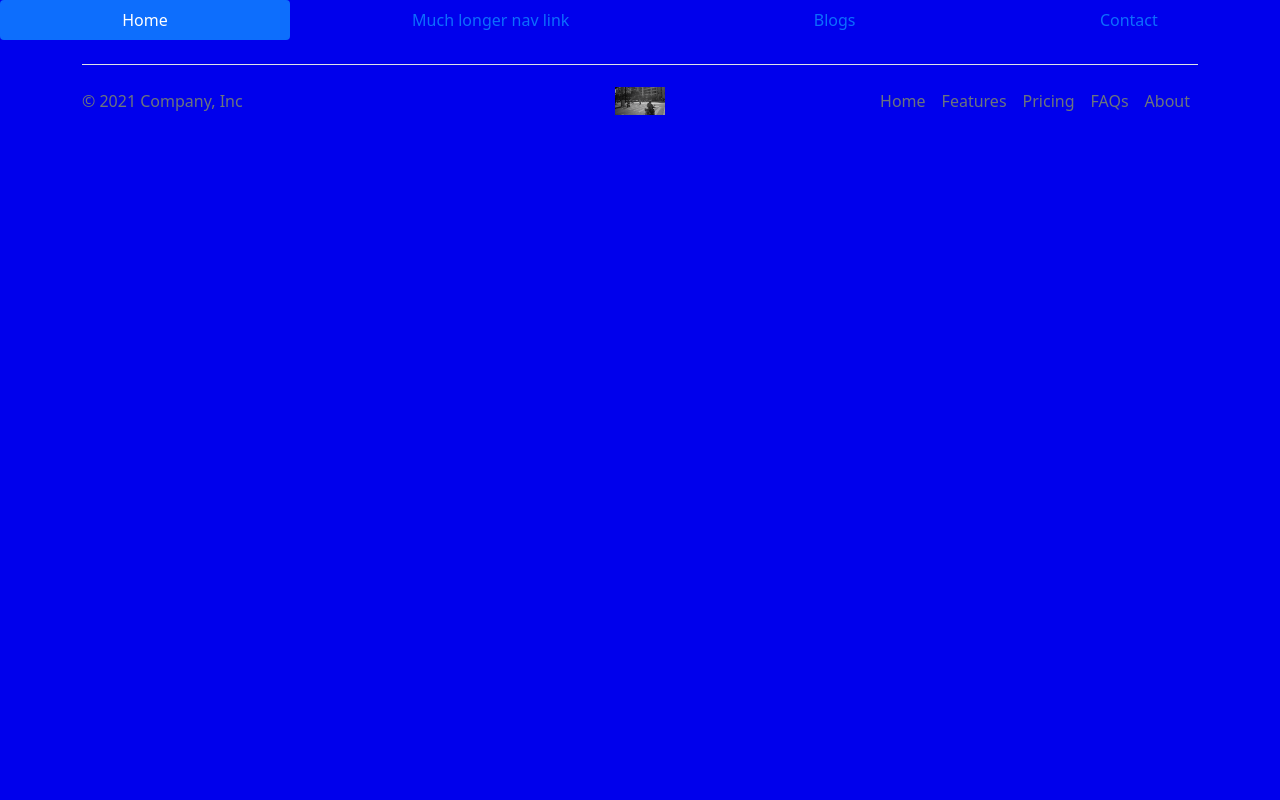
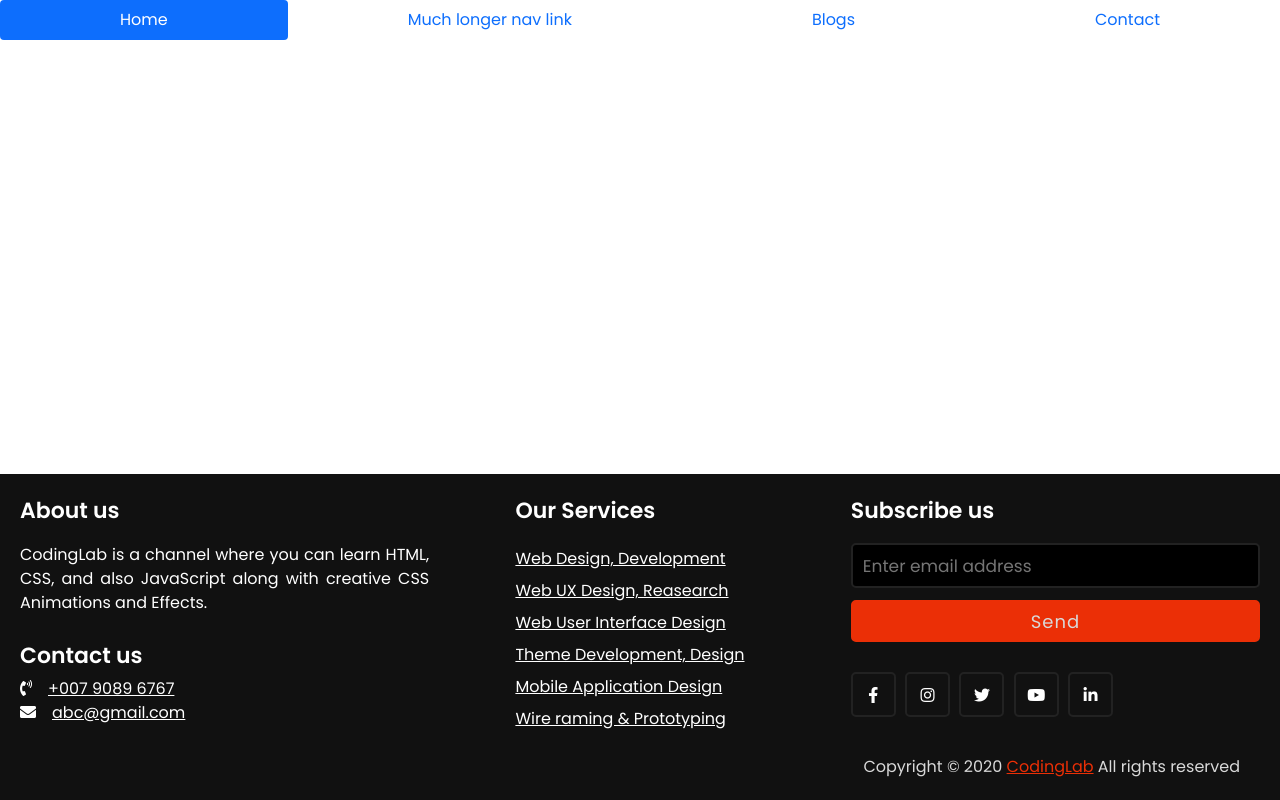
Before and after one commit to sushant76s/NewsBlogs, a Django app: page / in a window 1280 px wide. Run offline with Django 3.2, Linux system fonts and the light colour scheme.

Commit message:
footer updated

```diff
--- /dev/null
+++ b/static/css/footer.css
@@ -0,0 +1,155 @@
+/* .b-example-divider {
+  height: 3rem;
+  background-color: rgba(0, 0, 0, .1);
+  border: solid rgba(0, 0, 0, .15);
+  border-width: 1px 0;
+  box-shadow: inset 0 .5em 1.5em rgba(0, 0, 0, .1), inset 0 .125em .5em rgba(0, 0, 0, .15);
+}
+
+.bi {
+  vertical-align: -.125em;
+  fill: currentColor;
+}
+#footer {
+  position:absolute;
+  bottom:0;
+  width:100%;
+  height:60px;    Height of the footer
+  background:#6cf;
+} */
+@import url('https://fonts.googleapis.com/css2?family=Poppins:wght@200;300;400;500;600;700&display=swap');
+*{
+  margin: 0;
+  padding: 0;
+  box-sizing: border-box;
+  font-family: 'Poppins',sans-serif;
+  text-decoration: none;
+}
+footer{
+  width: 100%;
+  position: fixed;
+  bottom: 0;
+  left: 0;
+  background: #111;
+}
+footer .content{
+  max-width: 1350px;
+  margin: auto;
+  padding: 20px;
+  display: flex;
+  flex-wrap: wrap;
+  justify-content: space-between;
+}
+footer .content p,a{
+  color: #fff;
+}
+footer .content .box{
+  width: 33%;
+  transition: all 0.4s ease;
+}
+footer .content .topic{
+  font-size: 22px;
+  font-weight: 600;
+  color: #fff;
+  margin-bottom: 16px;
+
+}
+footer .content p{
+  text-align: justify;
+}
+footer .content .lower .topic{
+  margin: 24px 0 5px 0;
+}
+footer .content .lower i{
+  padding-right: 16px;
+}
+footer .content .middle{
+  padding-left: 80px;
+}
+footer .content .middle a{
+  line-height: 32px;
+}
+footer .content .right input[type="text"]{
+  height: 45px;
+  width: 100%;
+  outline: none;
+  color: #d9d9d9;
+  background: #000;
+  border-radius: 5px;
+  padding-left: 10px;
+  font-size: 17px;
+  border: 2px solid #222222;
+}
+footer .content .right input[type="submit"]{
+  height: 42px;
+  width: 100%;
+  font-size: 18px;
+  color: #d9d9d9;
+  background: #eb2f06;
+  outline: none;
+  border-radius: 5px;
+  letter-spacing: 1px;
+  cursor: pointer;
+  margin-top: 12px;
+  border: 2px solid #eb2f06;
+  transition: all 0.3s ease-in-out;
+}
+.content .right input[type="submit"]:hover{
+  background: none;
+  color:  #eb2f06;
+}
+footer .content .media-icons a{
+  font-size: 16px;
+  height: 45px;
+  width: 45px;
+  display: inline-block;
+  text-align: center;
+  line-height: 43px;
+  border-radius: 5px;
+  border: 2px solid #222222;
+  margin: 30px 5px 0 0;
+  transition: all 0.3s ease;
+}
+.content .media-icons a:hover{
+  border-color: #eb2f06;
+}
+footer .bottom{
+  width: 100%;
+  text-align: right;
+  color: #d9d9d9;
+  padding: 0 40px 5px 0;
+}
+footer .bottom a{
+  color: #eb2f06;
+}
+footer a{
+  transition: all 0.3s ease;
+}
+footer a:hover{
+  color: #eb2f06;
+}
+@media (max-width:1100px) {
+  footer .content .middle{
+    padding-left: 50px;
+  }
+}
+@media (max-width:950px){
+  footer .content .box{
+    width: 50%;
+  }
+  .content .right{
+    margin-top: 40px;
+  }
+}
+@media (max-width:560px){
+  footer{
+    position: relative;
+  }
+  footer .content .box{
+    width: 100%;
+    margin-top: 30px;
+  }
+  footer .content .middle{
+    padding-left: 0;
+  }
+}
--- a/static/css/main.css
+++ b/static/css/main.css
@@ -1,3 +1,3 @@
-body {
-    background-color: rgb(0, 0, 236);
-}
+/* body {
+    background-color: rgba(22, 22, 24, 0.411);
+} */
--- a/templates/footer.html
+++ b/templates/footer.html
@@ -1,5 +1,5 @@
 {% load static %}
-<style>
+{% comment %} <style>
       .bd-placeholder-img {
         font-size: 1.125rem;
         text-anchor: middle;
@@ -7,22 +7,28 @@
         -moz-user-select: none;
         user-select: none;
       }
+      footer {
+        position:absolute;
+        bottom:0;
+        width:100%;
+        height:60px;   /* Height of the footer */
+      }
 
       @media (min-width: 768px) {
         .bd-placeholder-img-lg {
           font-size: 3.5rem;
         }
       }
-</style>
+</style> {% endcomment %}
 
-<section>
+{% comment %} <section>
   <div class="container">
     <footer class="d-flex flex-wrap justify-content-between align-items-center py-3 my-4 border-top">
       <p class="col-md-4 mb-0 text-muted">&copy; 2021 Company, Inc</p>
 
-      {% comment %} <a href="/" class="col-md-4 d-flex align-items-center justify-content-center mb-3 mb-md-0 me-md-auto link-dark text-decoration-none">
+      <a href="/" class="col-md-4 d-flex align-items-center justify-content-center mb-3 mb-md-0 me-md-auto link-dark text-decoration-none">
         <svg class="bi me-2" width="40" height="32"><use xlink:href="#bootstrap"/></svg>
-      </a> {% endcomment %}
+      </a>
 
       <ul class="nav col-md-4 justify-content-center">
         <img src="{% static 'image.jpg' %}" alt="" width="50px">
@@ -37,4 +43,57 @@
       </ul>
     </footer>
   </div>
+</section> {% endcomment %}
+
+
+<link rel="stylesheet" href="https://cdnjs.cloudflare.com/ajax/libs/font-awesome/5.15.2/css/all.min.css"/>
+
+<section>
+<footer>
+   <div class="content">
+     <div class="left box">
+       <div class="upper">
+         <div class="topic">About us</div>
+         <p>CodingLab is a channel where you can learn HTML,
+         CSS, and also JavaScript along with creative CSS Animations and Effects.</p>
+       </div>
+       <div class="lower">
+         <div class="topic">Contact us</div>
+         <div class="phone">
+           <a href="#"><i class="fas fa-phone-volume"></i>+007 9089 6767</a>
+         </div>
+         <div class="email">
+           <a href="#"><i class="fas fa-envelope"></i>abc@gmail.com</a>
+         </div>
+       </div>
+     </div>
+     <div class="middle box">
+       <div class="topic">Our Services</div>
+       <div><a href="#">Web Design, Development</a></div>
+       <div><a href="#">Web UX Design, Reasearch</a></div>
+       <div><a href="#">Web User Interface Design</a></div>
+       <div><a href="#">Theme Development, Design</a></div>
+       <div><a href="#">Mobile Application Design</a></div>
+       <div><a href="#">Wire raming & Prototyping</a></div>
+     </div>
+     <div class="right box">
+       <div class="topic">Subscribe us</div>
+       <form action="#">
+         <input type="text" placeholder="Enter email address">
+         <input type="submit" name="" value="Send">
+         <div class="media-icons">
+           <a href="#"><i class="fab fa-facebook-f"></i></a>
+           <a href="#"><i class="fab fa-instagram"></i></a>
+           <a href="#"><i class="fab fa-twitter"></i></a>
+           <a href="#"><i class="fab fa-youtube"></i></a>
+           <a href="#"><i class="fab fa-linkedin-in"></i></a>
+         </div>
+       </form>
+     </div>
+   </div>
+   <div class="bottom">
+     <p>Copyright © 2020 <a href="#">CodingLab</a> All rights reserved</p>
+   </div>
+</footer>
+
 </section>
--- a/templates/index.html
+++ b/templates/index.html
@@ -10,7 +10,8 @@
     <!-- Bootstrap CSS -->
     <link href="https://cdn.jsdelivr.net/npm/bootstrap@5.1.1/dist/css/bootstrap.min.css" rel="stylesheet" integrity="sha384-F3w7mX95PdgyTmZZMECAngseQB83DfGTowi0iMjiWaeVhAn4FJkqJByhZMI3AhiU" crossorigin="anonymous">
     <!--static css files added by sushant-->
-    <link rel="stylesheet" href="css/main.css">
+    <link rel="stylesheet" href="{% static 'css/main.css' %}">
+    <link rel="stylesheet" href="{% static 'css/footer.css' %}">
 
 
     <title>NewsBlogs</title>
```
Also changed, not shown: static/css/footers.css (deleted, +0 -12 lines).
